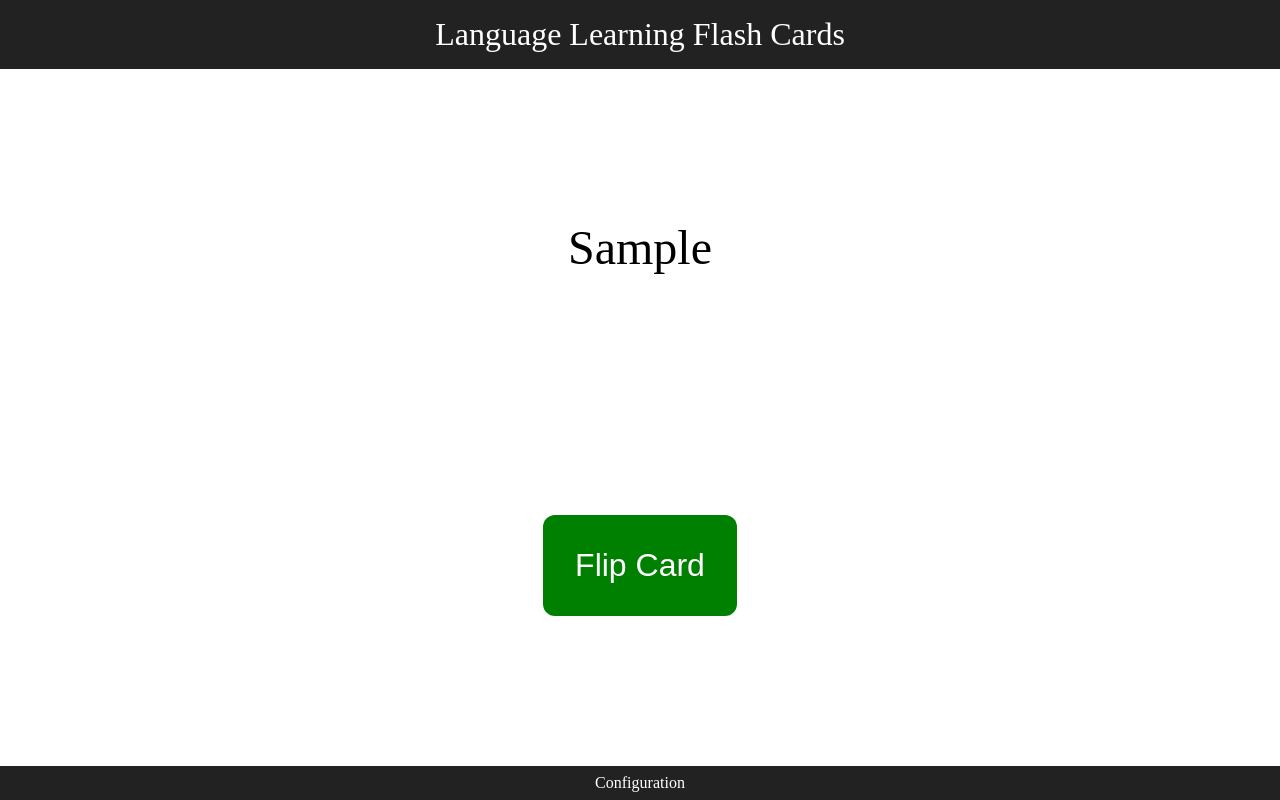
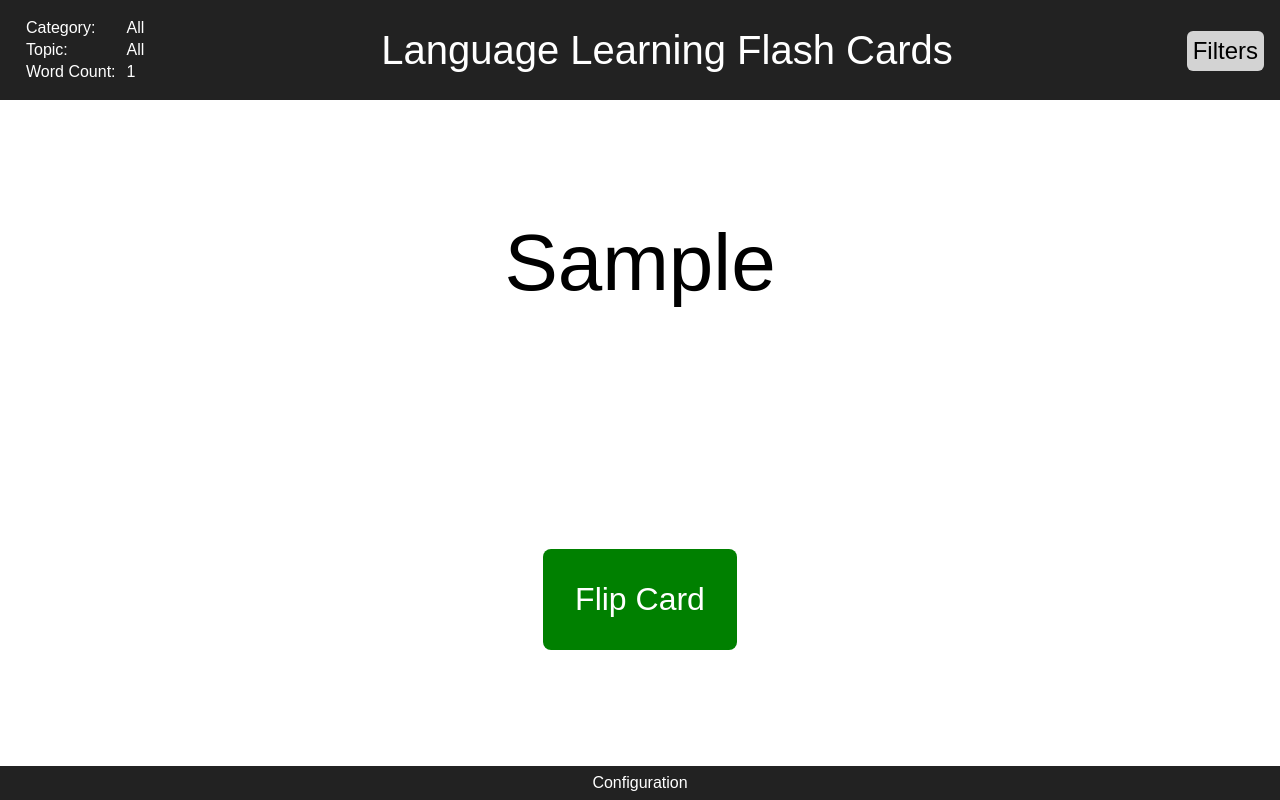
Before and after one commit to st003/flashcards, a Django app: page /flashcard/ in a window 1280 px wide. Run offline with Django 3.2, Linux system fonts and the light colour scheme; tables that the repository leaves empty hold one stand-in row (values such as "Sample post").

Commit message:
GUI can now set filter settings

```diff
--- a/words/static/words/css/words.css
+++ b/words/static/words/css/words.css
@@ -31,14 +31,41 @@ body {
     flex-direction: column;
     height: 100vh;
     margin: 0;
-    padding: 0;
+    font-family: Arial, Helvetica, sans-serif;
+}
+
+#app {
+    display: flex;
+    flex-direction: column;
+    height: 100%;
 }
 
 header {
-    padding: 1rem;
+    display: flex;
+    align-items: center;
+    padding: 0.5em;
     color: white;
-    font-size: 2rem;
+    font-size: 2em;
+}
+
+header .info td {
+    padding-left: 0.5em;
+    font-size: 0.5em;
+}
+
+header h1 {
+    flex-grow: 1;
+    margin: 0;
     text-align: center;
+    font-size: 1.25em;
+    font-weight: 400;
+}
+
+header .btn {
+    padding: 0.25em;
+    background-color: lightgray;
+    color: black;
+    font-size: 0.75em;
 }
 
 main {
@@ -54,12 +81,12 @@ main {
 }
 
 .word {
-    margin-bottom: 15rem;
-    font-size: 3rem;
+    margin-bottom: 3em;
+    font-size: 5em;
 }
 
 footer {
-    padding: 0.5rem;
+    padding: 0.5em;
     color: white;
     text-align: center;
 }
@@ -76,11 +103,11 @@ footer a:hover {
 
 .btn {
     display: inline-block;
-    padding: 2rem;
+    padding: 1em;
     border: none;
-    border-radius: 12px;
+    border-radius: 0.25em;
     color: white;
-    font-size: 2rem;
+    font-size: 2em;
     text-decoration: none;
 }
 
--- a/words/static/words/js/words.js
+++ b/words/static/words/js/words.js
@@ -5,22 +5,60 @@ var app = new Vue({
     el: '#app',
     data: {
         count: 0,
+        categories: [],
+        category: 0,
+        topics: [],
+        topic: 'All',
         en: '',
         jp: '',
         cardIsFlipped: false,
-        showFilters: false
+        showFilters: false,
+        error: false,
+    },
+    computed: {
+        currentCategory() {
+            let categoryName = 'All'
+            if (this.category != 0) {
+                this.categories.forEach(c => {
+                    if (c.value == this.category) {
+                        categoryName = c.name
+                    }
+                })
+            }
+            return categoryName
+        }
     },
     created: function () {
+        fetch('/get_category/')
+            .then(res => res.json())
+            .then(data => { this.categories = data.categories })
+        fetch('/get_topic/')
+            .then(res => res.json())
+            .then(data => { this.topics = data.topics })
         this.getNewWord()
     },
     methods: {
         getNewWord() {
-            fetch('/get_word/')
-                .then(res => res.json())
+            // dynamic query string builder. I hate this.
+            // fetch is garbage
+            let query = '/get_word/?'
+            if (this.category != 0) query += `&category=${this.category}`
+            if (this.topic != 'All') query += `&topic=${this.topic}`
+
+            fetch(query)
+                .then(res => {
+                    if (res.status === 404) return Promise.reject(new Error('404'))
+                    else return Promise.resolve(res.json())
+                })
                 .then(data => {
+                    this.error = false
                     this.count = data.count
                     this.en = data.en
                     this.jp = data.jp
+                })
+                .catch(() => {
+                    this.count = 0
+                    this.error = true
                 })
         },
         openFilters() {
@@ -28,6 +66,15 @@ var app = new Vue({
         },
         closeFilters() {
             this.showFilters = false
+        },
+        resetFilters() {
+            this.category = 0
+            this.topic = 'All'
+        },
+        applyFilters() {
+            this.cardIsFlipped = false
+            this.getNewWord()
+            this.closeFilters()
         },
         flipCard() {
             this.cardIsFlipped = true
--- a/words/templates/words/base.html
+++ b/words/templates/words/base.html
@@ -12,8 +12,6 @@
         <title>{% block title %}{% endblock %}</title>
     </head>
     <body>
-        <header class="primaryColor">Language Learning Flash Cards</header>
-
         {% block public %}{% endblock %}
 
         <footer class="primaryColor">
--- a/words/templates/words/flashcard.html
+++ b/words/templates/words/flashcard.html
@@ -5,31 +5,72 @@
 {% endblock %}
 
 {% block public %}
-    <main id="app">
-        <!-- <div>
-            <span>Cards: [[ count ]]</span>
-            <button @click="openFilters()">Filters</button>
-        </div> -->
-        <div class="content">
+<div id="app">
+    <header class="primaryColor">
+        <div>
+            <table class="info">
+                <tr>
+                    <td>Category:</td>
+                    <td>[[ currentCategory ]]</td>
+                </tr>
+                <tr>
+                    <td>Topic:</td>
+                    <td>[[ topic ]]</td>
+                </tr>
+                <tr>
+                    <td>Word Count:</td>
+                    <td>[[ count ]]</td>
+                </tr>
+            </table>
+        </div>
+        <h1>Language Learning Flash Cards</h1>
+        <div class="filters">
+            <button class="btn" @click="openFilters()">Filters</button>
+        </div>
+    </header>
+    <main>
+        <div v-if="error" class="content">
+            <div class="word">
+                <span>No results were returned</span>
+            </div>
+            <div>
+                <button class="btn tertiaryColor" @click="openFilters()">Open Filters</button>
+            </div>
+        </div>
+        <div v-else class="content">
             <div class="word">
                 <span v-if="cardIsFlipped" class="jp">[[ jp ]]</span>
                 <span v-else>[[ en ]]</span>
             </div>
             <div>
-                <button
-                    v-if="cardIsFlipped"
-                    class="btn tertiaryColor"
-                    @click="nextCard()"
-                >Next Card</button>
-                <button
-                    v-else class="btn secondaryColor"
-                    @click="flipCard()"
-                >Flip Card</button>
+                <button v-if="cardIsFlipped" class="btn tertiaryColor" @click="nextCard()">Next Card</button>
+                <button v-else class="btn secondaryColor" @click="flipCard()">Flip Card</button>
             </div>
         </div>
-        <!-- <div v-if="showFilters">
-            Filters Pop-up
-            <button @click="closeFilters()">Close</button>
-        </div> -->
     </main>
+    <div v-if="showFilters" class="modalBackdrop"></div>
+    <div v-if="showFilters" class="modalContainer">
+        <div class="modal">
+            <div class="modalHeader">
+                <h2>Filters</h2>
+            </div>
+            <div class="modalBody">
+                <label>Category</label>
+                <select v-model="category">
+                    <option value="0">All</option>
+                    <option v-for="c in categories" :value="[[ c.value ]]">[[ c.name ]]</option>
+                </select>
+                <label>Topic</label>
+                <select v-model="topic">
+                    <option>All</option>
+                    <option v-for="t in topics">[[ t.name ]]</option>
+                </select>
+            </div>
+            <div class="modalFooter">
+                <button class="btn" @click="applyFilters()">Apply</button>
+                <button class="btn" @click="resetFilters()">Reset</button>
+            </div>
+        </div>
+    </div>
+</div>
 {% endblock %}
--- a/words/urls.py
+++ b/words/urls.py
@@ -5,5 +5,7 @@ from . import views
 urlpatterns = [
     path('', views.index, name="index"),
     path('flashcard/', views.flashcard, name="flashcard"),
+    path('get_category/', views.get_category, name="get_category"),
+    path('get_topic/', views.get_topic, name="get_topic"),
     path('get_word/', views.get_word, name="get_word")
 ]
--- a/words/views.py
+++ b/words/views.py
@@ -6,7 +6,7 @@ from django.http import JsonResponse
 from django.shortcuts import render
 from django.views.decorators.http import require_http_methods
 
-from .models import Word
+from .models import Topic, Word
 
 
 # VIEWS
@@ -20,6 +20,20 @@ def index(request):
 def flashcard(request):
     """Renders the flash card page."""
     return render(request, 'words/flashcard.html')
+
+
+@require_http_methods(['GET'])
+def get_category(request):
+    """Returns all Word categories in JSON."""
+    categories = [{'name': name, 'value': value} for value, name in Word.CATEGORIES]
+    return JsonResponse({'categories': categories})
+
+
+@require_http_methods(['GET'])
+def get_topic(request):
+    """Returns all topics in JSON."""
+    topics = [{'id': t.pk, 'name': t.name } for t in Topic.objects.all()]
+    return JsonResponse({'topics': topics})
 
 
 @require_http_methods(['GET'])
```
Also changed, not shown: other parts of words/static/words/css/words.css (+72 -0 lines), words/templates/words/index.html (+8 -5 lines).
